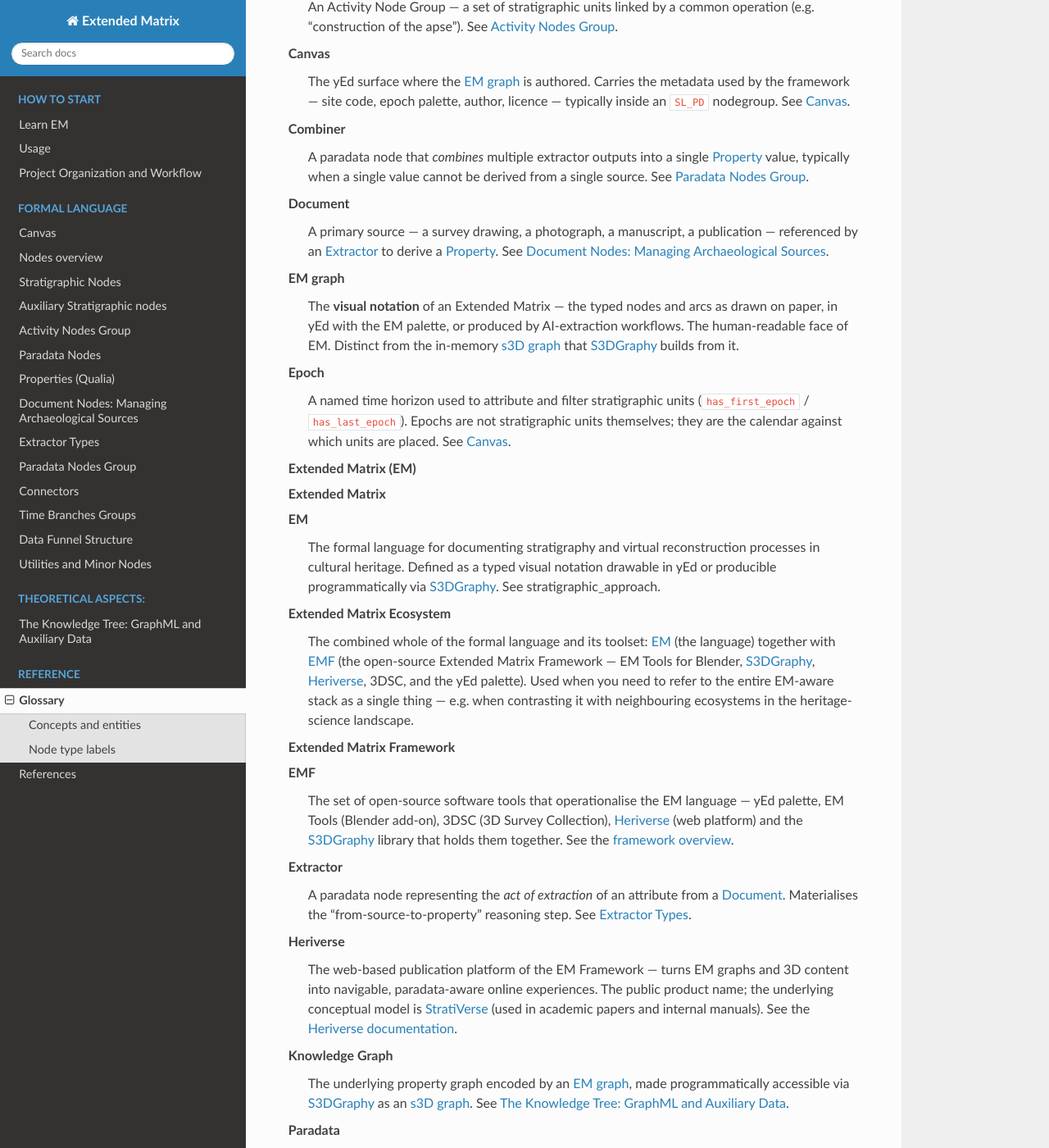
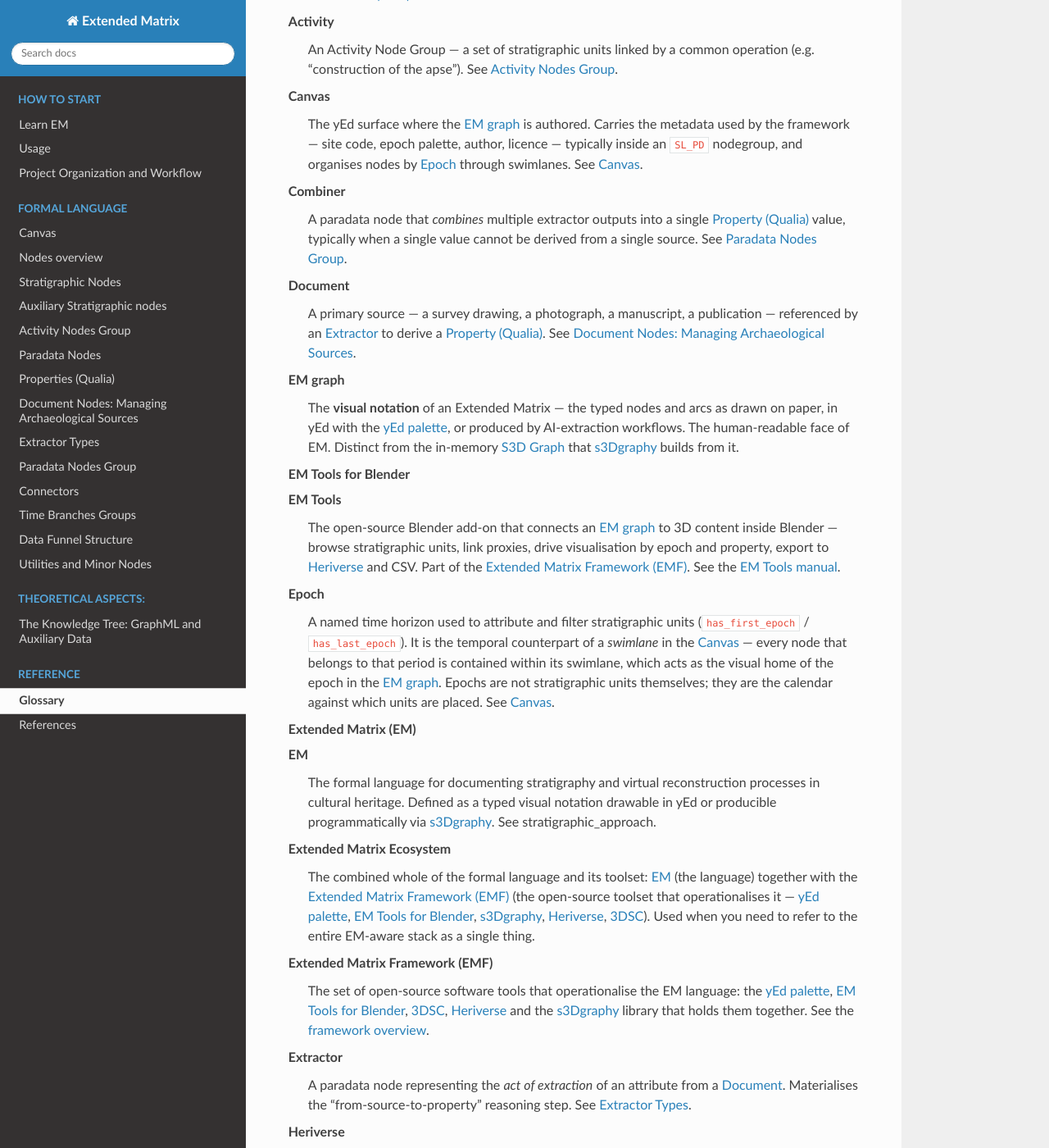
Before and after one commit to zalmoxes-laran/ExtendedMatrix-doc, a Sphinx documentation site: the page built from docs/glossary.rst, in a window 1280 px wide and 1400 px high, scrolled down 502 px. Shown: the whole window at 82% size. Built offline with Sphinx 7.4.7 and the Read the Docs theme 3.1.0, drawn with Linux system fonts in a browser that asks for light colours; pages that are not in the unit, such as notebooks, are missing from menus; some of the changed text lies outside the part shown.

Commit message:
Update glossary.rst

```diff
--- a/docs/glossary.rst
+++ b/docs/glossary.rst
@@ -12,46 +12,62 @@
    definition lives in the linked chapter — this page only restates the
    gist and points there.
 
-Concepts and entities
----------------------
-
 .. glossary::
    :sorted:
 
    Extended Matrix (EM)
-   Extended Matrix
    EM
       The formal language for documenting stratigraphy and virtual
       reconstruction processes in cultural heritage. Defined as a typed
       visual notation drawable in yEd or producible programmatically
-      via :term:`S3DGraphy`. See :doc:`stratigraphic_approach`.
+      via :term:`s3Dgraphy`. See :doc:`stratigraphic_approach`.
 
-   Extended Matrix Framework
-   EMF
+   Extended Matrix Framework (EMF)
       The set of open-source software tools that operationalise the EM
-      language — yEd palette, EM Tools (Blender add-on), 3DSC (3D
-      Survey Collection), :term:`Heriverse` (web platform) and the
-      :term:`S3DGraphy` library that holds them together. See the
+      language: the :term:`yEd palette`, :term:`EM Tools for Blender`,
+      :term:`3DSC`, :term:`Heriverse` and the :term:`s3Dgraphy` library
+      that holds them together. See the
       `framework overview <https://www.extendedmatrix.org/about>`__.
 
    Extended Matrix Ecosystem
       The combined whole of the formal language and its toolset:
-      :term:`EM` (the language) together with :term:`EMF` (the
-      open-source Extended Matrix Framework — EM Tools for Blender,
-      :term:`S3DGraphy`, :term:`Heriverse`, 3DSC, and the yEd palette).
-      Used when you need to refer to the entire EM-aware stack as a
-      single thing — e.g. when contrasting it with neighbouring
-      ecosystems in the heritage-science landscape.
+      :term:`EM` (the language) together with the
+      :term:`Extended Matrix Framework (EMF)` (the open-source toolset
+      that operationalises it — :term:`yEd palette`,
+      :term:`EM Tools for Blender`, :term:`s3Dgraphy`,
+      :term:`Heriverse`, :term:`3DSC`). Used when you need to refer to
+      the entire EM-aware stack as a single thing.
 
-   Stratigraphic Unit
-   US
+   EM Tools for Blender
+   EM Tools
+      The open-source Blender add-on that connects an :term:`EM graph`
+      to 3D content inside Blender — browse stratigraphic units, link
+      proxies, drive visualisation by epoch and property, export to
+      :term:`Heriverse` and CSV. Part of the
+      :term:`Extended Matrix Framework (EMF)`. See the
+      `EM Tools manual <https://docs.extendedmatrix.org/projects/EM-tools/>`__.
+
+   3DSC
+      3D Survey Collection — the open-source Blender add-on (with a
+      companion Metashape pipeline) for managing photogrammetric and
+      3D survey data: level-of-detail handling, texture baking, and
+      asset preparation ready to be linked to an :term:`EM graph`.
+      Part of the :term:`Extended Matrix Framework (EMF)`. See the
+      `3DSC documentation <https://docs.extendedmatrix.org/projects/3DSC/>`__.
+
+   yEd palette
+      The palette of EM-typed nodes and arcs that turns yEd (a free
+      graph editor) into an :term:`EM graph` authoring tool. The
+      starting point for anyone drawing an EM by hand. Part of the
+      :term:`Extended Matrix Framework (EMF)`.
+
+   Stratigraphic Unit (US)
       The basic unit of archaeological stratigraphy: a discrete
       physical entity (a layer, a wall, a cut) recorded during
       excavation. EM extends this with virtual variants — see
       :doc:`stratigraphic_nodes`.
 
-   Virtual Stratigraphic Unit
-   USV
+   Virtual Stratigraphic Unit (USV)
       A stratigraphic unit whose physical evidence is partial or
       absent and whose existence is inferred. Comes in two flavours
       — :term:`USVs` (with an in-situ anchor) and :term:`USVn`
@@ -78,32 +94,27 @@
       separate entity (e.g. an inscription, a coin). See
       :doc:`auxiliary_stratigraphic_nodes`.
 
-   Virtual Special Find
-   VSF
-      A nodegroup containing SF fragments that have been
+   Virtual Special Find (VSF)
+      A nodegroup containing :term:`SF` fragments that have been
       reconstructed virtually. The VSF is a *container*, not a single
       reconstructed object. See :doc:`auxiliary_stratigraphic_nodes`.
 
-   Transformation Stratigraphic Unit
-   TSU
+   Transformation Stratigraphic Unit (TSU)
       A node type introduced in EM 1.4 (and refined in 1.5) for
       documenting *states* and *transformations* — decay, restoration,
       thematic surveys — rather than the original construction events.
 
-   Property
-   Qualia
+   Property (Qualia)
       A typed paradata attribute attached to a stratigraphic unit —
       a measurable or qualitative value (length, material, dating,
       construction technique). Connected upstream to the
       :term:`Extractor` and :term:`Combiner` nodes that justify the
-      value. The corresponding short label used in EM graphs and yEd
-      palettes is :term:`PROP`. See :doc:`qualia` and
-      :doc:`paradata_nodes`.
+      value. See :doc:`qualia` and :doc:`paradata_nodes`.
 
    Document
       A primary source — a survey drawing, a photograph, a manuscript,
       a publication — referenced by an :term:`Extractor` to derive a
-      :term:`Property`. See :doc:`source_node`.
+      :term:`Property (Qualia)`. See :doc:`source_node`.
 
    Extractor
       A paradata node representing the *act of extraction* of an
@@ -113,8 +124,8 @@
 
    Combiner
       A paradata node that *combines* multiple extractor outputs into
-      a single :term:`Property` value, typically when a single value
-      cannot be derived from a single source. See
+      a single :term:`Property (Qualia)` value, typically when a
+      single value cannot be derived from a single source. See
       :doc:`paradata_group`.
 
    Paradata
@@ -124,65 +135,67 @@
       paradata chain. See :doc:`paradata_nodes`.
 
    Activity
-   ANG
       An Activity Node Group — a set of stratigraphic units linked by
       a common operation (e.g. "construction of the apse"). See
       :doc:`activity`.
 
    Epoch
       A named time horizon used to attribute and filter stratigraphic
-      units (``has_first_epoch`` / ``has_last_epoch``). Epochs are not
-      stratigraphic units themselves; they are the calendar against
-      which units are placed. See :doc:`canvas`.
+      units (``has_first_epoch`` / ``has_last_epoch``). It is the
+      temporal counterpart of a *swimlane* in the :term:`Canvas` —
+      every node that belongs to that period is contained within its
+      swimlane, which acts as the visual home of the epoch in the
+      :term:`EM graph`. Epochs are not stratigraphic units themselves;
+      they are the calendar against which units are placed. See
+      :doc:`canvas`.
 
    Canvas
       The yEd surface where the :term:`EM graph` is authored. Carries
       the metadata used by the framework — site code, epoch palette,
-      author, licence — typically inside an ``SL_PD`` nodegroup. See
+      author, licence — typically inside an ``SL_PD`` nodegroup, and
+      organises nodes by :term:`Epoch` through swimlanes. See
       :doc:`canvas`.
 
    EM graph
       The **visual notation** of an Extended Matrix — the typed nodes
-      and arcs as drawn on paper, in yEd with the EM palette, or
-      produced by AI-extraction workflows. The human-readable face of
-      EM. Distinct from the in-memory :term:`s3D graph` that
-      :term:`S3DGraphy` builds from it.
+      and arcs as drawn on paper, in yEd with the :term:`yEd palette`,
+      or produced by AI-extraction workflows. The human-readable face
+      of EM. Distinct from the in-memory :term:`S3D Graph` that
+      :term:`s3Dgraphy` builds from it.
 
    Knowledge Graph
       The underlying property graph encoded by an :term:`EM graph`,
-      made programmatically accessible via :term:`S3DGraphy` as an
-      :term:`s3D graph`. See :doc:`knowledge_tree`.
+      made programmatically accessible via :term:`s3Dgraphy` as an
+      :term:`S3D Graph`. See :doc:`knowledge_tree`.
 
-   S3DGraphy
-   s3dgraphy
+   s3Dgraphy
       The open-source Python library that handles the mapping between
       tool-specific data formats (GraphML, JSON, XLSX) and the
       Stratigraphic :term:`Knowledge Graph`. It is the *package* — the
-      runtime artifact it produces is the :term:`s3D graph`. Used by
-      every framework component (EM Tools, :term:`Heriverse`, 3DSC)
-      for any programmatic access to EM data. See the index page of
-      this manual.
+      runtime artifact it produces is the :term:`S3D Graph`. Used by
+      every framework component (:term:`EM Tools for Blender`,
+      :term:`Heriverse`, :term:`3DSC`) for any programmatic access to
+      EM data. See the index page of this manual.
 
       *See also:* a long-term perspective for this work, if it grows
       into a formalisation of CIDOC-CRM for 3D stratigraphy and virtual
       reconstruction, is the working name **CRM-s3D** (not currently
       in use; mentioned here for forward reference only).
 
-   s3D graph
-   S3DGraph
-      The **in-memory property graph** produced by :term:`S3DGraphy`.
+   S3D Graph
+      The **in-memory property graph** produced by :term:`s3Dgraphy`.
       It is the runtime data structure with all methods for reading,
       writing and querying stratigraphic relationships, and is
       serialisable to JSON. Distinct from the visual notation
-      (:term:`EM graph`) which is the human-readable face — the s3D
-      graph is the machine-processable face of the same knowledge.
+      (:term:`EM graph`) which is the human-readable face — the S3D
+      Graph is the machine-processable face of the same knowledge.
 
    Heriverse
       The web-based publication platform of the EM Framework — turns
-      EM graphs and 3D content into navigable, paradata-aware online
-      experiences. The public product name; the underlying conceptual
-      model is :term:`StratiVerse` (used in academic papers and
-      internal manuals). See the
+      :term:`EM graphs <EM graph>` and 3D content into navigable,
+      paradata-aware online experiences. The public product name; the
+      underlying conceptual model is :term:`StratiVerse` (used in
+      academic papers and internal manuals). See the
       `Heriverse documentation <https://docs.extendedmatrix.org/projects/heriverse/>`__.
 
    StratiVerse
@@ -190,28 +203,6 @@
       product. Referenced in academic papers and internal manuals;
       the public tool name is **Heriverse**.
 
-Node type labels
-----------------
-
-The short alphabetic labels used in EM graphs and in the yEd palette
-to type each node. They are typographic identifiers, not concepts: the
-underlying meanings are documented in the *Concepts and entities*
-section above. Most labels are documented inline with their concept
-(``US`` with :term:`Stratigraphic Unit`, ``USV`` with :term:`Virtual
-Stratigraphic Unit`, etc.); this section covers the ones whose label
-deserves a separate entry to avoid confusion with the concept they
-denote.
-
-.. glossary::
-
-   PROP
-      The node-type label for a property node in EM graphs and yEd
-      palettes (drawn as the typed paradata box marked ``PROP``). The
-      semantic concept is :term:`Property` (also known as
-      :term:`Qualia`) — see that entry for the full definition,
-      including the role of property nodes in the paradata chain
-      that justifies a value.
-
 .. note::
 
    **Editors:** when you add a new term, place its short definition
```
